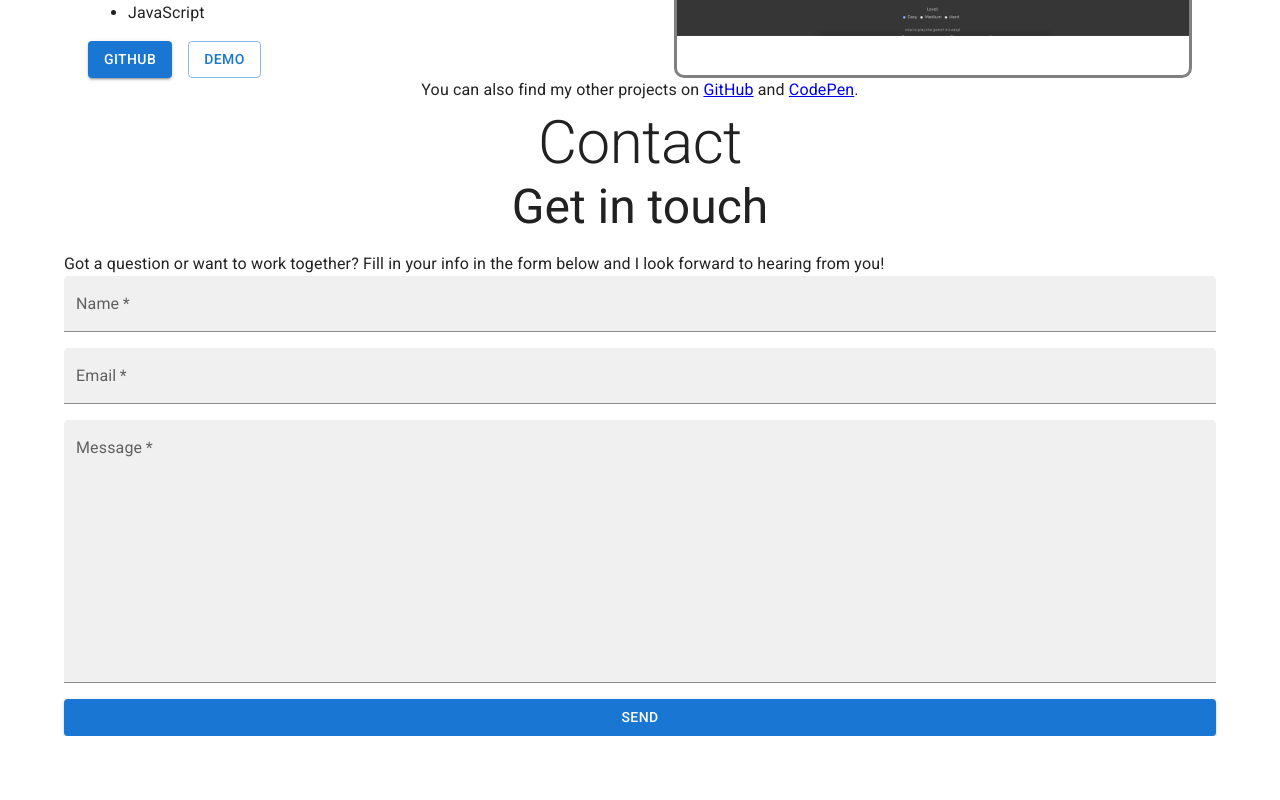
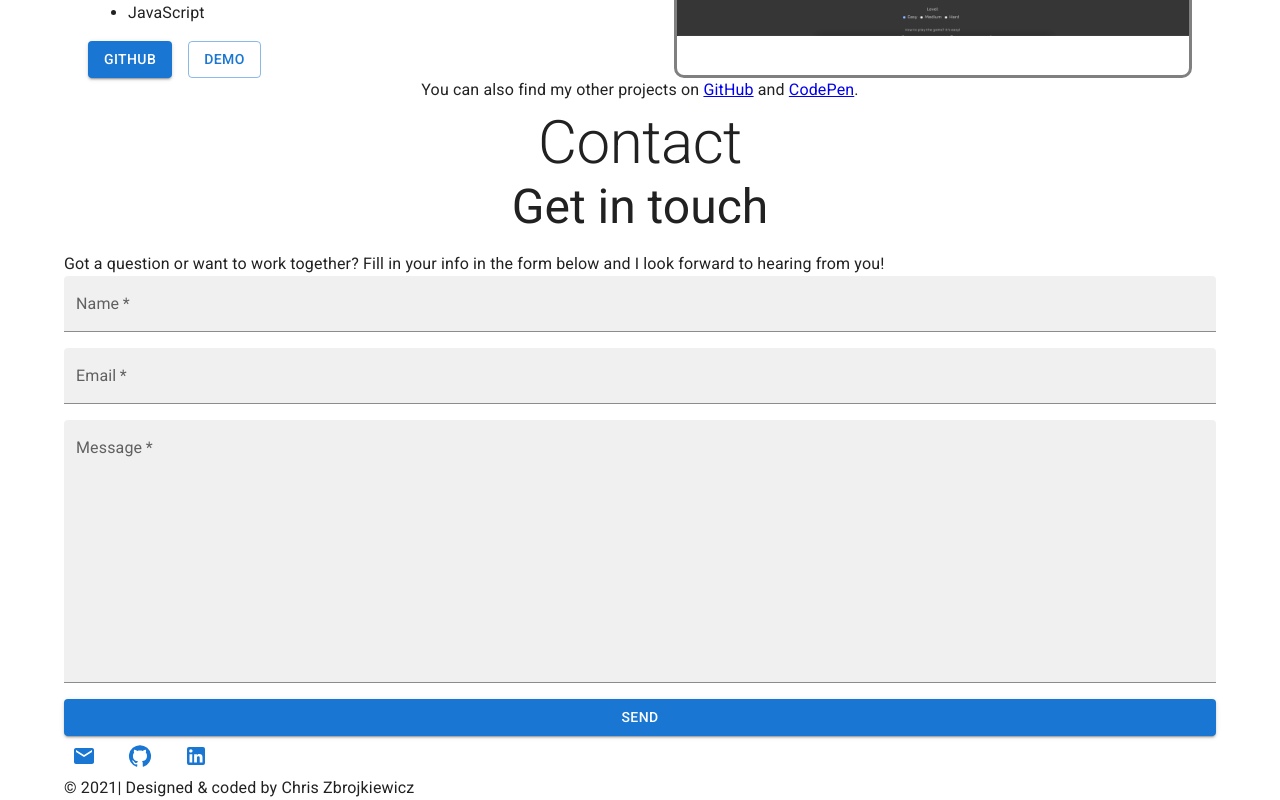
Before and after one commit to Chris-Z-85/homepage-mui, a React (Create React App) app: page / in a window 1280 px wide. Shown: the part 3755-4555 px from the top of the page. Before the commit the page ends 4491 px from the top, so only its background shows below. Built offline with nearby package versions, Linux system fonts and the light colour scheme.

Commit message:
add Footer component

```diff
--- a/src/App.js
+++ b/src/App.js
@@ -7,6 +7,7 @@ import Navbar from "./components/Navbar";
 import Skills from "./components/Skills";
 import Portfolio from "./components/Portfolio";
 import Contact from "./components/Contact";
+import Footer from "./components/Footer";
 
 const App = () => {
   return (
@@ -18,6 +19,7 @@ const App = () => {
       <Skills />
       <Portfolio />
       <Contact />
+      <Footer />
     </ColorModeContextProvider>
   );
 };
--- /dev/null
+++ b/src/components/Footer.jsx
@@ -0,0 +1,37 @@
+import React from "react";
+import { Container, Stack, IconButton, Typography } from "@mui/material";
+import EmailIcon from "@mui/icons-material/Email";
+import GitHubIcon from "@mui/icons-material/GitHub";
+import LinkedInIcon from "@mui/icons-material/LinkedIn";
+
+const Footer = () => {
+  const currentYear = new Date().getFullYear();
+  return (
+    <Container>
+      <Stack spacing={2} direction="row">
+        <IconButton color="primary" href="mailto:chris.z@aol.com">
+          <EmailIcon />
+        </IconButton>
+        <IconButton
+          color="primary"
+          href="https://github.com/Chris-Z-85"
+          target="_blank"
+        >
+          <GitHubIcon />
+        </IconButton>
+        <IconButton
+          color="primary"
+          href="https://www.linkedin.com/in/chrisZ85/"
+          target="_blank"
+        >
+          <LinkedInIcon />
+        </IconButton>
+      </Stack>
+      <Typography>
+        © {currentYear}| Designed & coded by Chris Zbrojkiewicz
+      </Typography>
+    </Container>
+  );
+};
+
+export default Footer;
```
